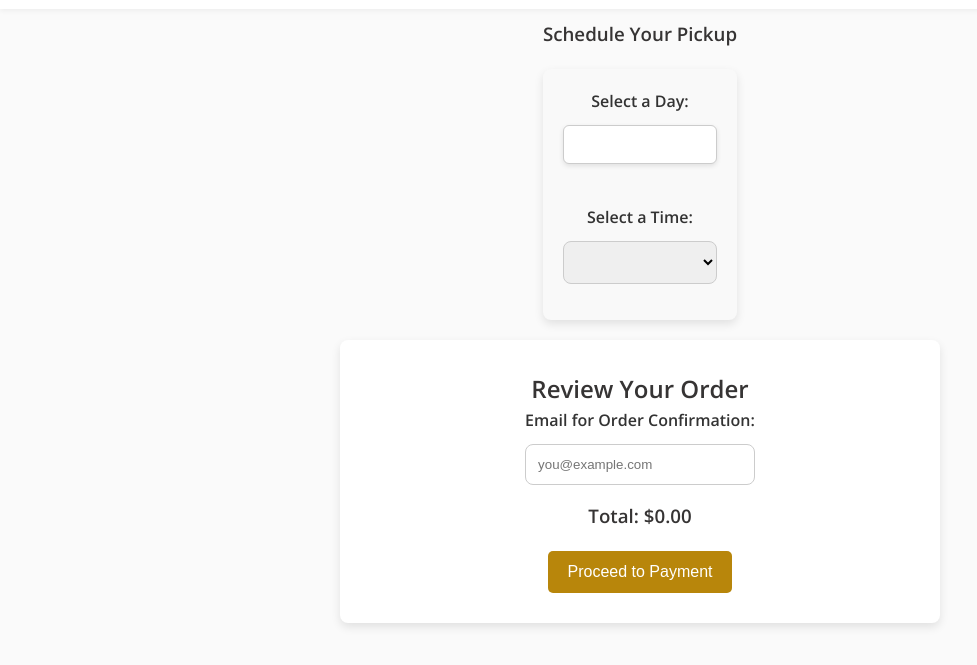
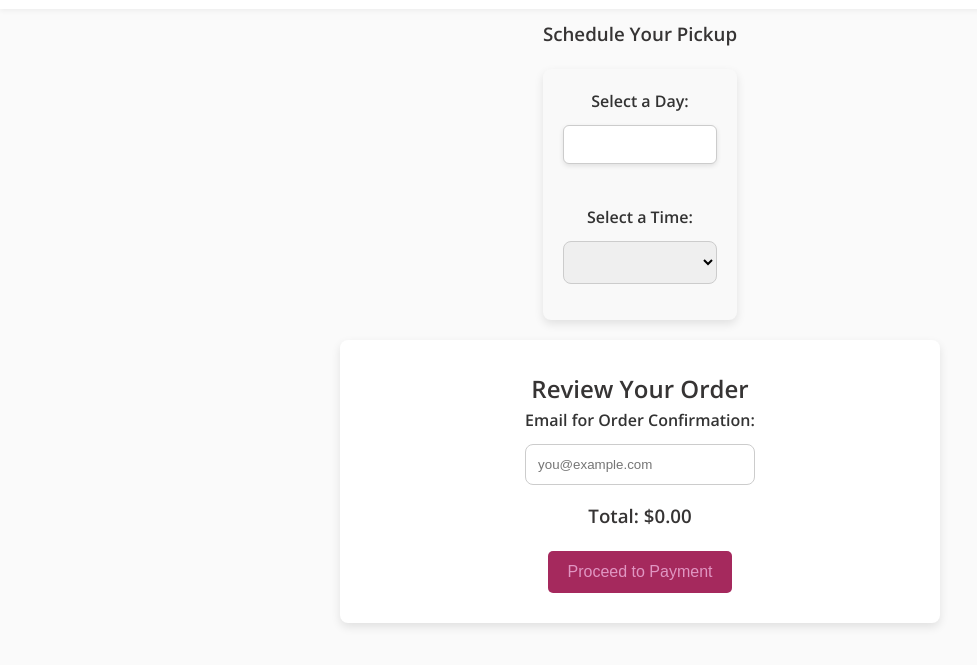
Before and after one commit to mpedrazah/matris-apothecary, a website: page public/cart.html in a window 1280 px wide. Shown: the part 101-766 px from the top of the page, without its empty margins (0-977 px from the left). Drawn offline with nearby package versions, Linux system fonts and the light colour scheme; no server answers.

```diff
--- a/public/style.css
+++ b/public/style.css
@@ -523,8 +523,8 @@
 
 button {
   padding: 12px 20px;
-  background-color: #b8860b;
-  color: white;
+  background-color: #a5295d;
+  color: rgb(224, 150, 194);
   border: none;
   border-radius: 5px;
   font-size: 16px;
@@ -533,7 +533,7 @@
 }
 
 button:hover {
-  background-color: #8b6508;
+  background-color: #e766ad;
 }
 
 /* Style for Pickup Day Form */
@@ -567,7 +567,7 @@
 }
 
 #pickup-day:focus {
-  border-color: #b8860b;
+  border-color: #e66496;
   outline: none;
 }
 
```
